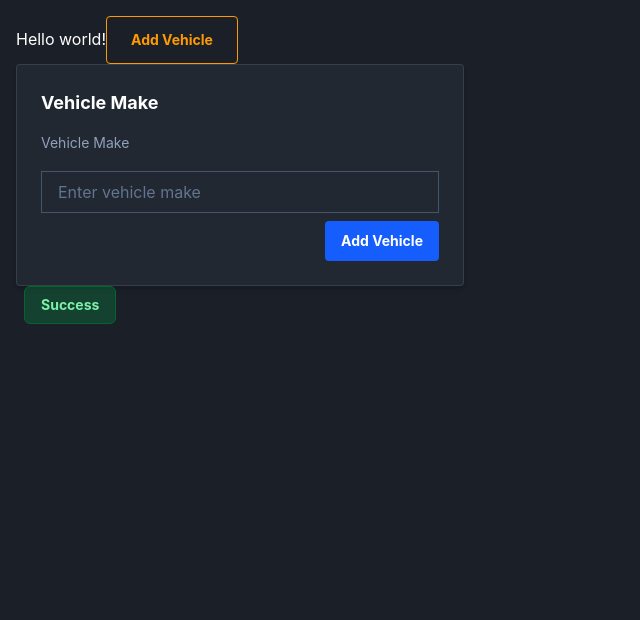
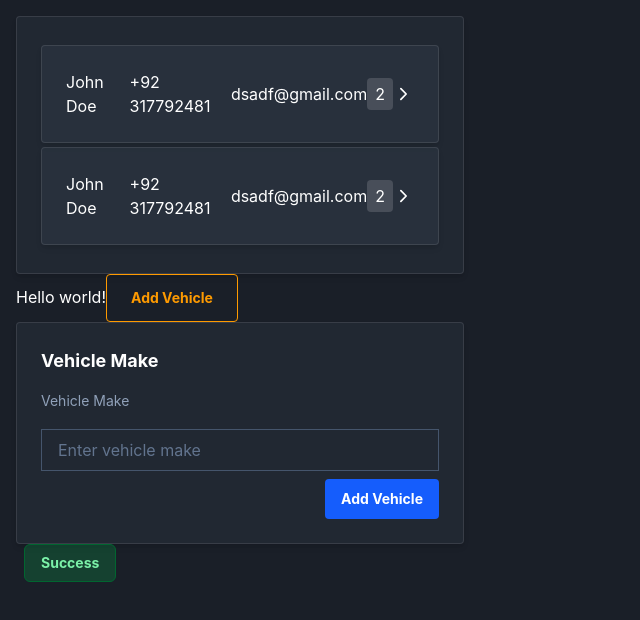
Before and after one commit to md-danish-lg/vehicle-service-frontend, a React (Vite) app: page / in a window 1280 px wide. Shown: the top 620 px of the page, without its empty margins (0-640 px from the left). Built offline with nearby package versions, Linux system fonts and the light colour scheme.

Commit message:
add Table component and integrate it into App; update Card component to accept className prop

```diff
--- a/src/App.tsx
+++ b/src/App.tsx
@@ -4,12 +4,35 @@ import { Button } from "./components/ui/Button";
 import { Input } from "./components/ui/Input";
 import { Modal } from "./components/ui/Modal";
 import { X } from "lucide-react";
+import { Table } from "./components/ui/Table";
 
 export default function App() {
     const [isOpen, setIsOpen] = useState(false);
 
+    const tableData = [{
+        id:1,
+        name: "John Doe",
+        phone:"+92 317792481",
+        email: "dsadf@gmail.com",
+        vehicles: 2
+    }, {
+        id:2,
+        name: "John Doe",
+        phone:"+92 317792481",
+        email: "dsadf@gmail.com",
+        vehicles: 2
+    }
+];
+
     return(
+
     <div className="max-w-7xl mx-auto p-4">
+        <Table data={tableData}>
+            <Button variant="hollow" size="sm">
+                Edit
+            </Button>
+        </Table>
+
         <h1 className="text-3xl font-bold underline"></h1>
             Hello world!
         <Button variant="hollow" size="lg" onClick={() => setIsOpen(true)}>
--- a/src/components/ui/Card.tsx
+++ b/src/components/ui/Card.tsx
@@ -1,13 +1,14 @@
-import type { ReactNode } from "react";
+import type { ComponentProps, ReactNode } from "react";
+import { twMerge } from "tailwind-merge";
 
 
 type cardProps = {
     children: ReactNode;
-}
+}& React.ComponentProps<"div">;
 
-export function Card({children}: cardProps) {
+export function Card({children, className}: cardProps) {
     return (
-        <div className="bg-blue-200/5 border border-white/10 shadow-md rounded-sm p-6 text-white w-md">
+        <div className={twMerge("bg-blue-200/5 border border-white/10 shadow-md rounded-sm p-6 text-white w-md", className)}>
             {children}
         </div>
     )
--- /dev/null
+++ b/src/components/ui/Table.tsx
@@ -0,0 +1,38 @@
+import { ChevronRight } from "lucide-react";
+
+import { Card } from "./Card";
+
+type TableProps = {
+    data: Array<{
+        id: number;
+        name: string;
+        phone: string;
+        email: string;
+        vehicles: number;
+    }>;
+} & React.ComponentProps<"table">;
+
+export function Table({data}: TableProps) {
+    const tableItems = data.map(data =>
+        <Card key={data.id} className="flex justify-between w-full my-1 hover:bg-blue-100/10 transition-colors items-center">
+            <h2>{data.name}</h2>
+            <h2>{data.phone}</h2>
+            <h2>{data.email}</h2>
+            <h2 className="px-2 py-1 bg-white/15 rounded-sm ">{data.vehicles}</h2>
+            <ChevronRight />
+
+        </Card>
+    )
+    return(
+        <Card className="">
+            <div>
+                {tableItems}
+            </div>
+
+
+        </Card>
+
+    )
+
+
+}
```
